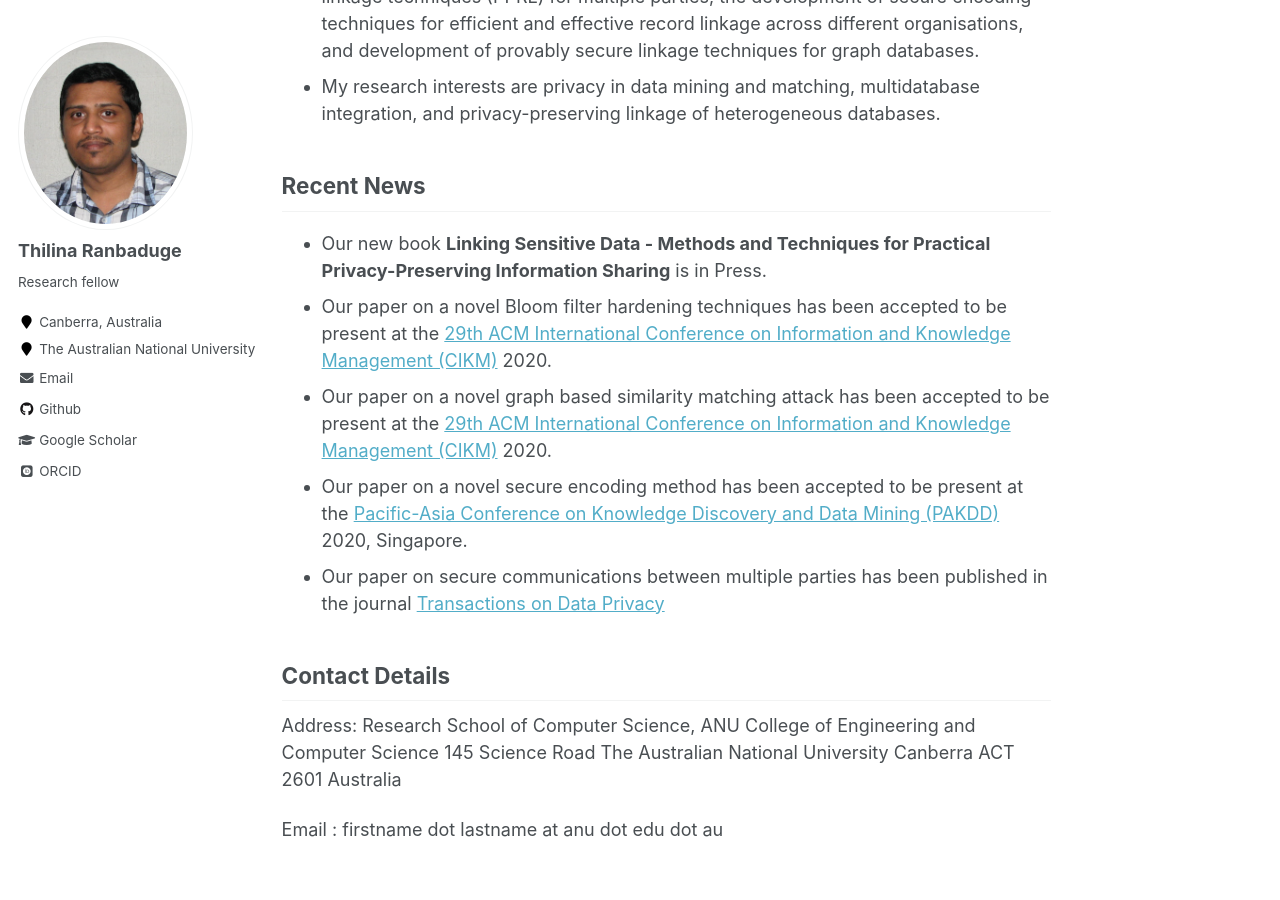
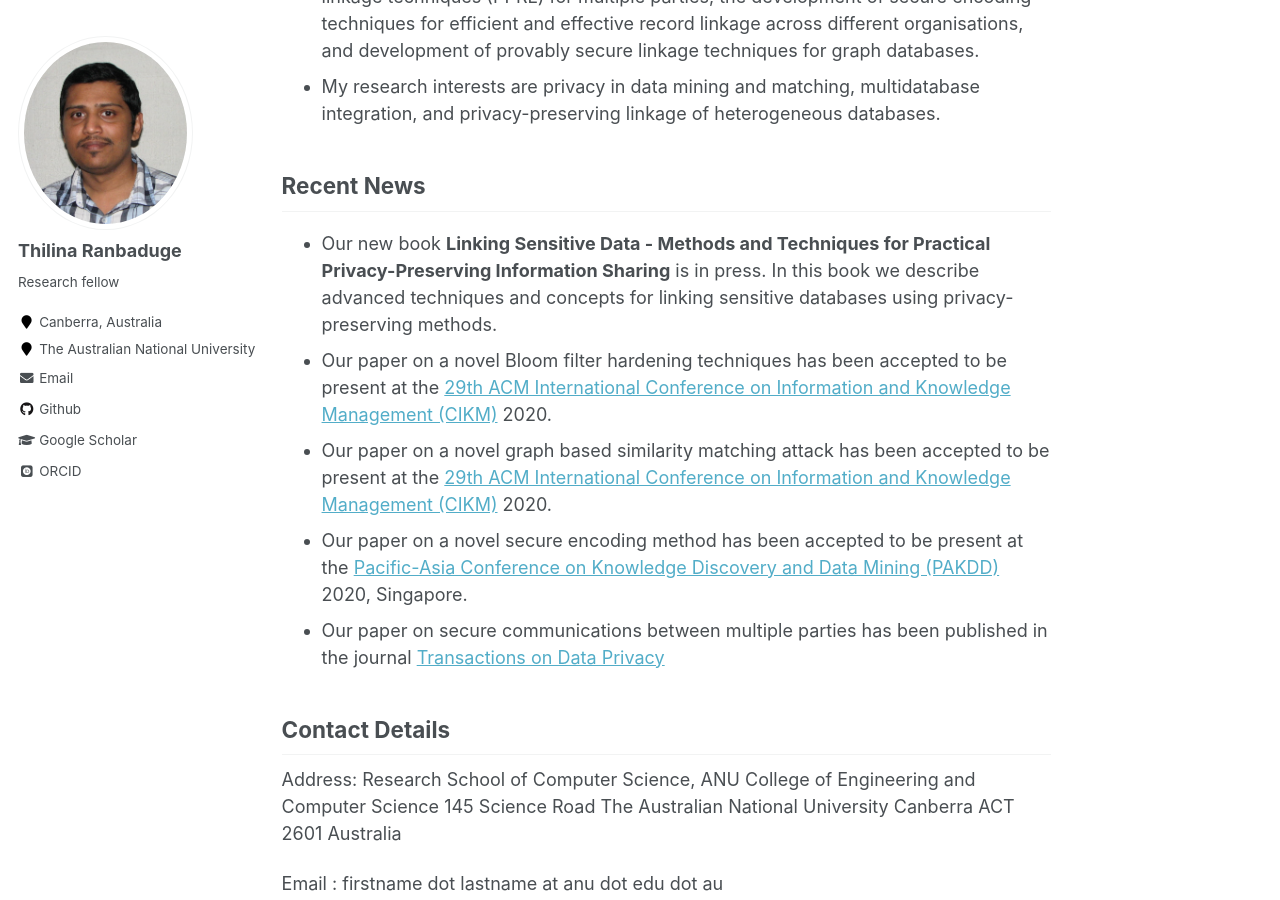
Before and after one commit to thilina-ranbaduge/thilina-ranbaduge.github.io, a Jekyll site: the page built from _pages/about.md, in a window 1280 px wide and 900 px high, scrolled down 341 px. Built offline with Jekyll 4.4.1, drawn with Linux system fonts in a browser that asks for light colours; some web fonts are replaced.

Commit message:
Update about.md

```diff
--- a/_pages/about.md
+++ b/_pages/about.md
@@ -19,7 +19,7 @@ databases.</li>
 <h2> Recent News</h2>
 
 <ul>
-      <li>Our new book <b>Linking Sensitive Data - Methods and Techniques for Practical Privacy-Preserving Information Sharing</b> is in Press. </li>
+      <li>Our new book <b>Linking Sensitive Data - Methods and Techniques for Practical Privacy-Preserving Information Sharing</b> is in press. In this book we describe advanced techniques and concepts for linking sensitive databases using privacy-preserving methods. </li>
 
     <li>Our paper on a novel Bloom filter hardening techniques has been accepted to be present at the <a href="https://www.cikm2020.org/"> 29th ACM International Conference on Information and Knowledge Management (CIKM)</a> 2020. </li>
     <li>Our paper on a novel graph based similarity matching attack has been accepted to be present at the <a href="https://www.cikm2020.org/"> 29th ACM International Conference on Information and Knowledge Management (CIKM)</a> 2020. </li>
```
